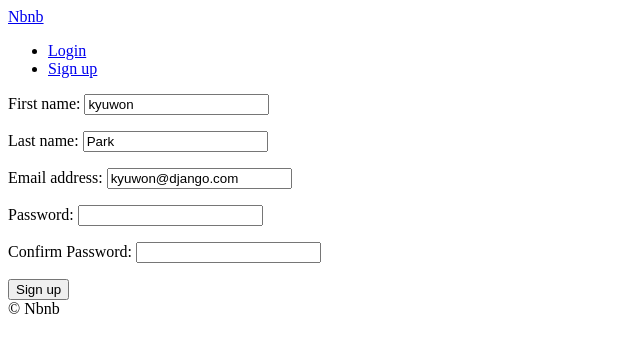
After one commit to kpark2477/airbnb, a Django app: page /users/signup in a window 1280 px wide. The commit adds this page. Shown: the top 353 px of the page, without its empty margins (0-640 px from the left). Run offline with Django 3.2, Linux system fonts and the light colour scheme.

Commit message:
add login and signup

```diff
--- a/config/urls.py
+++ b/config/urls.py
@@ -21,6 +21,7 @@ from django.conf.urls.static import static
 urlpatterns = [
     path("", include("core.urls", namespace="core")),
     path("rooms/", include("rooms.urls", namespace="rooms")),
+    path("users/", include("users.urls", namespace="users")),
     path("admin/", admin.site.urls),
 ]
 
--- a/rooms/urls.py
+++ b/rooms/urls.py
@@ -5,5 +5,5 @@ app_name = "rooms"
 
 urlpatterns = [
     path("<int:pk>", views.RoomDetail.as_view(), name="detail"),
-    path("search/", views.search, name="search"),
+    path("search/", views.SearchView.as_view(), name="search"),
     ]
--- a/templates/partials/nav.html
+++ b/templates/partials/nav.html
@@ -1,4 +1,12 @@
-<a href="{% url "core:home" %}>Nbnb</a>
+
+<a href="{% url "core:home" %}">Nbnb</a>
 <ul>
-    <li><a href="#">Login</a></li>
+
+    {% if user.is_authenticated %}
+        <li><a href="{% url "users:logout" %}">Log out</a></li>
+    {% else %}
+        <li><a href="{% url "users:login" %}">Login</a></li>
+        <li><a href="{% url "users:signup" %}">Sign up</a></li>
+    {% endif %}
+
 </ul>
--- /dev/null
+++ b/templates/users/signup.html
@@ -0,0 +1,16 @@
+{% extends "base.html" %}
+
+{% block page_title %}
+    Sign up
+{% endblock page_title %}
+
+{% block search-bar %}
+{% endblock search-bar %}
+
+{% block content %}
+    <form method="POST" action="{% url "users:signup" %}" >
+    {% csrf_token %}
+    {{form.as_p}}
+    <button>Sign up</button>
+    </form>
+{% endblock content %}
--- /dev/null
+++ b/users/forms.py
@@ -0,0 +1,89 @@
+from django import forms
+from . import models
+
+class LoginForm(forms.Form):
+
+    email = forms.EmailField()
+    password = forms.CharField(widget=forms.PasswordInput)
+
+    def clean(self):
+        email = self.cleaned_data.get('email')
+        password = self.cleaned_data.get('password')
+        try:
+            user = models.User.objects.get(email=email)
+            if user.check_password(password):
+                return self.cleaned_data
+            else:
+                self.add_error("password", forms.ValidationError("Password is wrong"))
+        except models.User.DoesNotExist:
+            self.add_error("email", forms.ValidationError("User does not exist"))
+
+
+
+class SignUpForm(forms.ModelForm):
+    class Meta:
+        model = models.User
+        fields = ("first_name", "last_name", "email")
+
+    password = forms.CharField(widget=forms.PasswordInput)
+    password1 = forms.CharField(widget=forms.PasswordInput, label="Confirm Password")
+
+
+    def clean_password1(self):
+        password = self.cleaned_data.get("password")
+        password1 = self.cleaned_data.get("password1")
+
+        if password != password1:
+            raise forms.ValidationError("password confirmation does not match")
+        else:
+            return password
+
+
+    def save(self, *args, **kwargs):
+        user = super().save(commit=False) # not commit to db
+        email = self.cleaned_data.get("email")
+        password = self.cleaned_data.get("password")
+        user.username = email
+        user.set_password(password)
+        user.save()
+
+
+
+
+
+"""
+class SignUpForm(forms.Form):
+    first_name = forms.CharField(max_length=80)
+    last_name = forms.CharField(max_length=80)
+    email = forms.EmailField()
+    password = forms.CharField(widget=forms.PasswordInput)
+    password1 = forms.CharField(widget=forms.PasswordInput, label="Confirm Password")
+
+    def clean_email(self):
+        email = self.cleaned_data.get("email")
+        try:
+            models.User.objects.get(email=email)
+            raise forms.ValidationError("User already exists with that email")
+        except models.User.DoesNotExist:
+            return email
+
+    def clean_password1(self):
+        password = self.cleaned_data.get("password")
+        password1 = self.cleaned_data.get("password1")
+
+        if password != password1:
+            raise forms.ValidationError("password confirmation does not match")
+        else:
+            return password
+
+    def save(self):
+        first_name = self.cleaned_data.get("first_name")
+        last_name = self.cleaned_data.get("last_name")
+        email = self.cleaned_data.get("email")
+        password = self.cleaned_data.get("password")
+        user = models.User.objects.create_user(email, email, password)
+        user.first_name = first_name
+        user.last_name = last_name
+        user.save()
+
+"""
--- a/users/models.py
+++ b/users/models.py
@@ -41,6 +41,10 @@ class User(AbstractUser):
     gender = models.CharField(choices=GENDER_CHOICES, max_length=10, blank=True)
     bio = models.TextField(blank=True)
     birthdate = models.DateField(blank=True, null=True)
-    language = models.CharField(choices=LANGUAGE_CHOICES, max_length=2, blank=True)
-    currency = models.CharField(choices=CURRENCY_CHOICES, max_length=3, blank=True)
+    language = models.CharField(
+        choices=LANGUAGE_CHOICES, max_length=2, blank=True, default=LANGUAGE_KOREAN
+        )
+    currency = models.CharField(
+        choices=CURRENCY_CHOICES, max_length=3, blank=True, default=CURRENCY_KRW
+        )
     superhost = models.BooleanField(default=False)
--- /dev/null
+++ b/users/urls.py
@@ -0,0 +1,10 @@
+from django.urls import path
+from . import views
+
+app_name = "users"
+
+urlpatterns = [
+    path("login", views.LoginView.as_view(), name="login"),
+    path("logout", views.log_out, name="logout"),
+    path("signup", views.SignUpView.as_view(), name="signup"),
+]
--- a/users/views.py
+++ b/users/views.py
@@ -1,3 +1,67 @@
-from django.shortcuts import render
+from django.views import View
+from django.views.generic import FormView
+from django.urls import reverse_lazy
+from django.shortcuts import render, redirect, reverse
+from django.contrib.auth import authenticate, login, logout
+from . import forms
+# Create your views here.
 
-# Create your views here.
+
+class LoginView(FormView):
+
+    template_name = "users/login.html"
+    form_class = forms.LoginForm
+    success_url = reverse_lazy("core:home")
+
+    def form_valid(self, form):
+        email = form.cleaned_data.get("email")
+        password = form.cleaned_data.get("password")
+        user = authenticate(self.request, username=email, password=password)
+        if user is not None:
+            login(self.request, user)
+        return super().form_valid(form)
+
+
+"""
+class LoginView(View):
+
+    def get(self, request):
+        form = forms.LoginForm(initial={"email": "itn@las.com"})
+        return render(request, "users/login.html", {"form": form})
+
+    def post(self, request):
+        form = forms.LoginForm(request.POST)
+        if form.is_valid():
+            email = form.cleaned_data.get("email")
+            password = form.cleaned_data.get("password")
+            user = authenticate(request, username=email, password=password)
+            if user is not None:
+                login(request, user)
+                return redirect(reverse("core:home"))
+        return render(request, "users/login.html", {"form": form})
+"""
+
+def log_out(request):
+    logout(request)
+    return redirect(reverse("core:home"))
+
+
+
+class SignUpView(FormView):
+    template_name = "users/signup.html"
+    form_class = forms.SignUpForm
+    success_url = reverse_lazy("core:home")
+    initial = {
+        'first_name':"kyuwon",
+        "last_name":"Park",
+        "email":"kyuwon@django.com",
+    }
+
+    def form_valid(self, form):
+        form.save()
+        email = form.cleaned_data.get("email")
+        password = form.cleaned_data.get("password")
+        user = authenticate(self.request, username=email, password=password)
+        if user is not None:
+            login(self.request, user)
+        return super().form_valid(form)
```
Also changed, not shown: rooms/forms.py (added, +30 -0 lines), rooms/views.py (+57 -67 lines), templates/rooms/search.html (+1 -90 lines), templates/users/login.html (added, +16 -0 lines).
